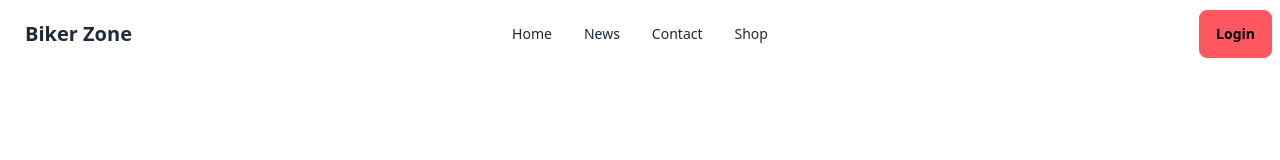
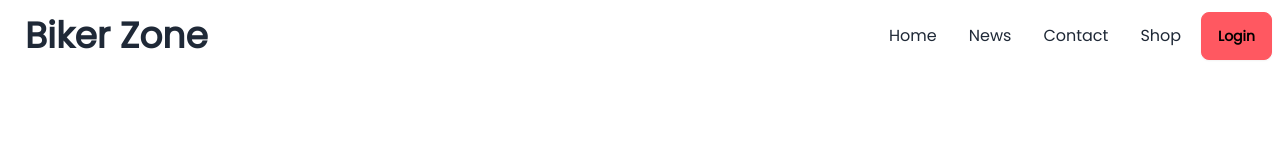
Before and after one commit to ShabitRony/Biker-Zone-using-DaisyUI, a plain HTML site: page index.html in a window 1280 px wide. Drawn offline with nearby package versions, Linux system fonts and the light colour scheme; a web font is replaced by a local one.

Commit message:
customise nav bar

```diff
--- a/index.html
+++ b/index.html
@@ -3,16 +3,24 @@
 <head>
     <meta charset="UTF-8">
     <meta name="viewport" content="width=device-width, initial-scale=1.0">
+    <link rel="preconnect" href="https://fonts.googleapis.com">
+<link rel="preconnect" href="https://fonts.gstatic.com" crossorigin>
+<link href="https://fonts.googleapis.com/css2?family=Bebas+Neue&family=Kite+One&family=Open+Sans:ital,wght@0,300..800;1,300..800&family=Poppins&family=Roboto:ital,wght@0,100;0,300;0,400;0,500;0,700;0,900;1,100;1,300;1,400;1,500;1,700;1,900&family=Work+Sans:ital,wght@0,100..900;1,100..900&display=swap" rel="stylesheet">
 
 <link href="https://cdn.jsdelivr.net/npm/daisyui@4.12.23/dist/full.min.css" rel="stylesheet" type="text/css" />
 <script src="https://cdn.tailwindcss.com"></script>
     <title>Biker Zone bd</title>
+    <style>
+        .font-poppins{
+            font-family: 'Poppins' , sans-serif;
+        }
+    </style>
 </head>
-<body>
+<body class="font-poppins">
         <header>
             <nav>
                 <div class="navbar bg-base-100">
-                    <div class="navbar-start">
+                    <div class=" flex-1">
                       <div class="dropdown">
                         <div tabindex="0" role="button" class="btn btn-ghost lg:hidden">
                           <svg
@@ -30,24 +38,24 @@
                         </div>
                         <ul
                           tabindex="0"
-                          class="menu menu-sm dropdown-content bg-base-100 rounded-box z-[1] mt-3 w-52 p-2 shadow">
+                          class="menu menu-sm dropdown-content bg-base-100 rounded-box z-[1] mt-3 w-52 p-2 shadow text-base">
                           <li><a>Home</a></li>
                           <li><a>News</a></li>
                           <li><a>Contact</a></li>
                           <li><a>Shop</a></li>
                         </ul>
                       </div>
-                      <a class="btn btn-ghost text-xl">Biker Zone</a>
+                      <a class="btn btn-ghost text-4xl">Biker Zone</a>
                     </div>
                     <div class="navbar-center hidden lg:flex">
-                      <ul class="menu menu-horizontal px-1">
+                      <ul class="menu menu-horizontal px-1 text-base">
                         <li><a>Home</a></li>
                           <li><a>News</a></li>
                           <li><a>Contact</a></li>
                           <li><a>Shop</a></li>
                       </ul>
                     </div>
-                    <div class="navbar-end">
+                    <div class="">
                       <a class="btn btn-error">Login</a>
                     </div>
                   </div>
```
